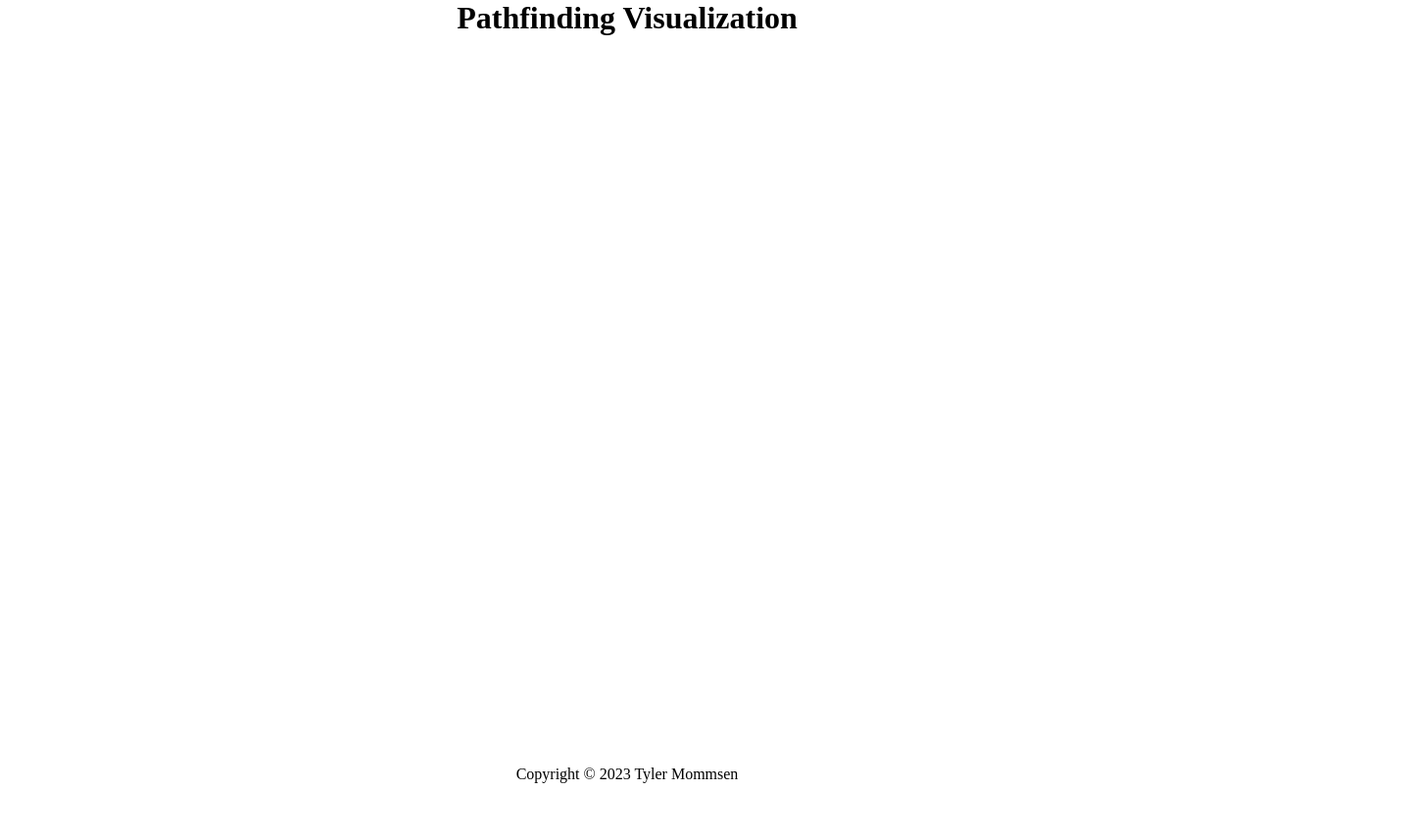
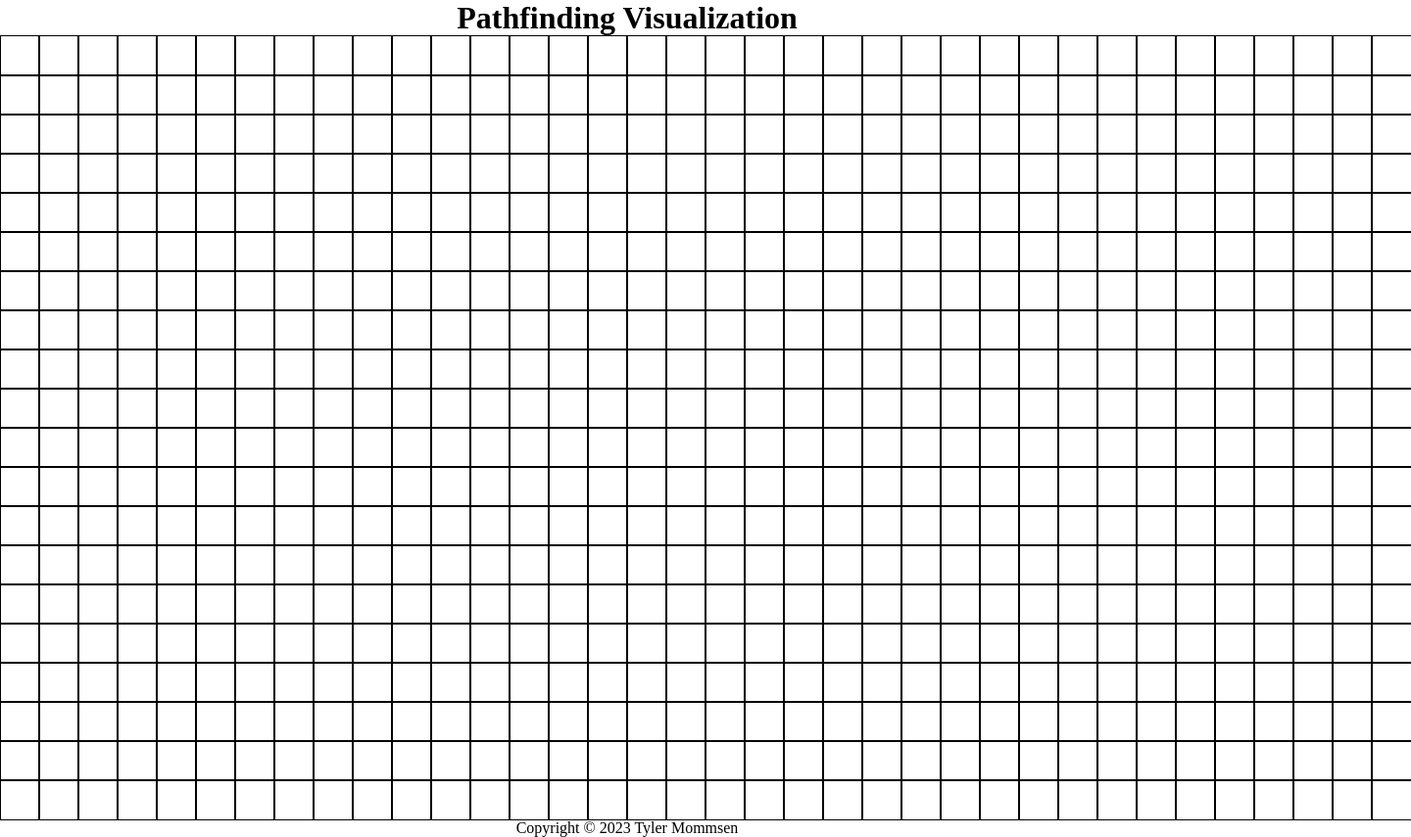
Before and after one commit to TylerMommsen/pathfinding-visualization, a plain HTML site: page index.html in a window 1280 px wide. Shown: the whole page at 98% size, 1440 px wide, since content can reach past the window. Before the commit the page ends 800 px from the top, so only its background shows below. Drawn offline with Linux system fonts and the light colour scheme.

Commit message:
Created grid

```diff
--- a/index.css
+++ b/index.css
@@ -1,23 +1 @@
-* {
-    margin: 0;
-    padding: 0;
-    box-sizing: border-box;
-}
-
-body {
-    height: 100vh;
-    display: flex;
-    flex-direction: column;
-}
-
-header,
-footer,
-main {
-    display: flex;
-    justify-content: center;
-    align-items: center;
-}
-
-main {
-    flex: 1;
-}
+*{margin:0;padding:0;box-sizing:border-box}body{height:100vh;display:flex;flex-direction:column}header,footer,main{display:flex;justify-content:center;align-items:center}main{flex:1}.grid-container{display:grid;grid-template-columns:repeat(40, 1fr)}.grid-square{outline:1px solid black;height:40px;width:40px}
--- a/index.html
+++ b/index.html
@@ -3,8 +3,8 @@
 <head>
     <meta charset="UTF-8">
     <meta name="viewport" content="width=device-width, initial-scale=1.0">
-    <script defer src="main.js"></script>
-    <link rel="stylesheet" href="index.css">
+    <script defer src="./main.js"></script>
+    <link rel="stylesheet" href="./index.css">
     <title>Pathfinding Visualization</title>
 </head>
 <body>
@@ -13,7 +13,7 @@
     </header>
 
     <main>
-        <div class="grid">
+        <div class="grid-container">
 
         </div>
     </main>
--- a/main.js
+++ b/main.js
@@ -0,0 +1 @@
+(()=>{"use strict";!function(e,t){const c=document.querySelector(".grid-container");for(let e=0;e<20;e++)for(let e=0;e<40;e++){const e=document.createElement("div");e.classList.add("grid-square"),c.appendChild(e)}}()})();
```
